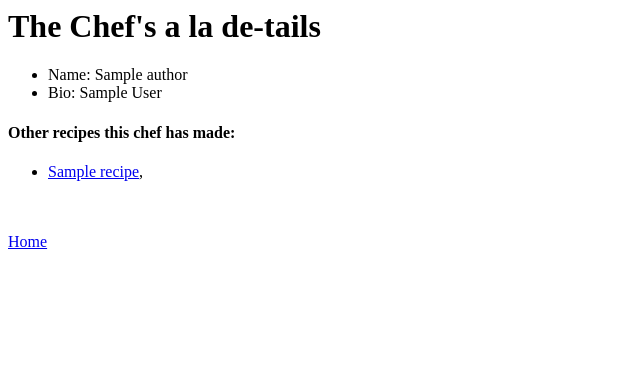
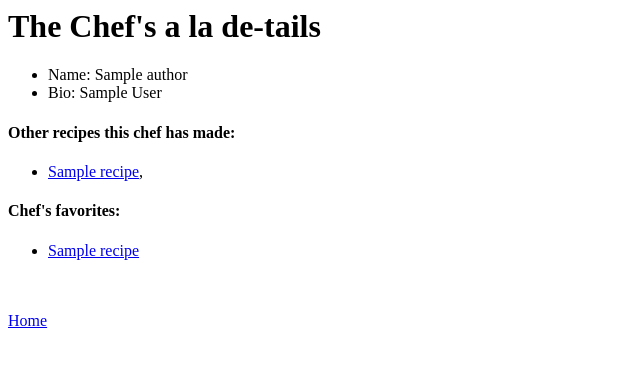
Before and after one commit to jayaimzzz/RecipeBook, a Django app: page /author/1/ in a window 1280 px wide. Shown: the top 367 px of the page, without its empty margins (0-640 px from the left). Run offline with Django 3.2, Linux system fonts and the light colour scheme; tables that the repository leaves empty hold one stand-in row (values such as "Sample post").

Commit message:
favorites are showing on author page

```diff
--- a/recipebook/templates/author.html
+++ b/recipebook/templates/author.html
@@ -13,6 +13,14 @@
     >, {% endfor %}
   </li>
 </ul>
+<h4>Chef's favorites:</h4>
+<ul>
+  {% for item in favorites %}
+  <li>
+    <a href="/content/{{ item.id }}">{{ item.title }}</a>
+  </li>
+  {% endfor %}
+</ul>
 <br />
 <br />
 <a href="/">Home</a>
--- a/recipebook/views.py
+++ b/recipebook/views.py
@@ -48,9 +48,12 @@ def toggle_favorite_recipe_view(request, recipe_id):
 
 def author(request, id):
     html = "author.html"
+    author = Author.objects.filter(id=id)
+    favorites = author[0].favorites.get_queryset()
     items = {
-        "data": Author.objects.filter(id=id),
+        "data": author,
         "recipes": Recipe.objects.filter(author_id=id),
+        "favorites": favorites
     }
     return render(request, html, items)
 
```
